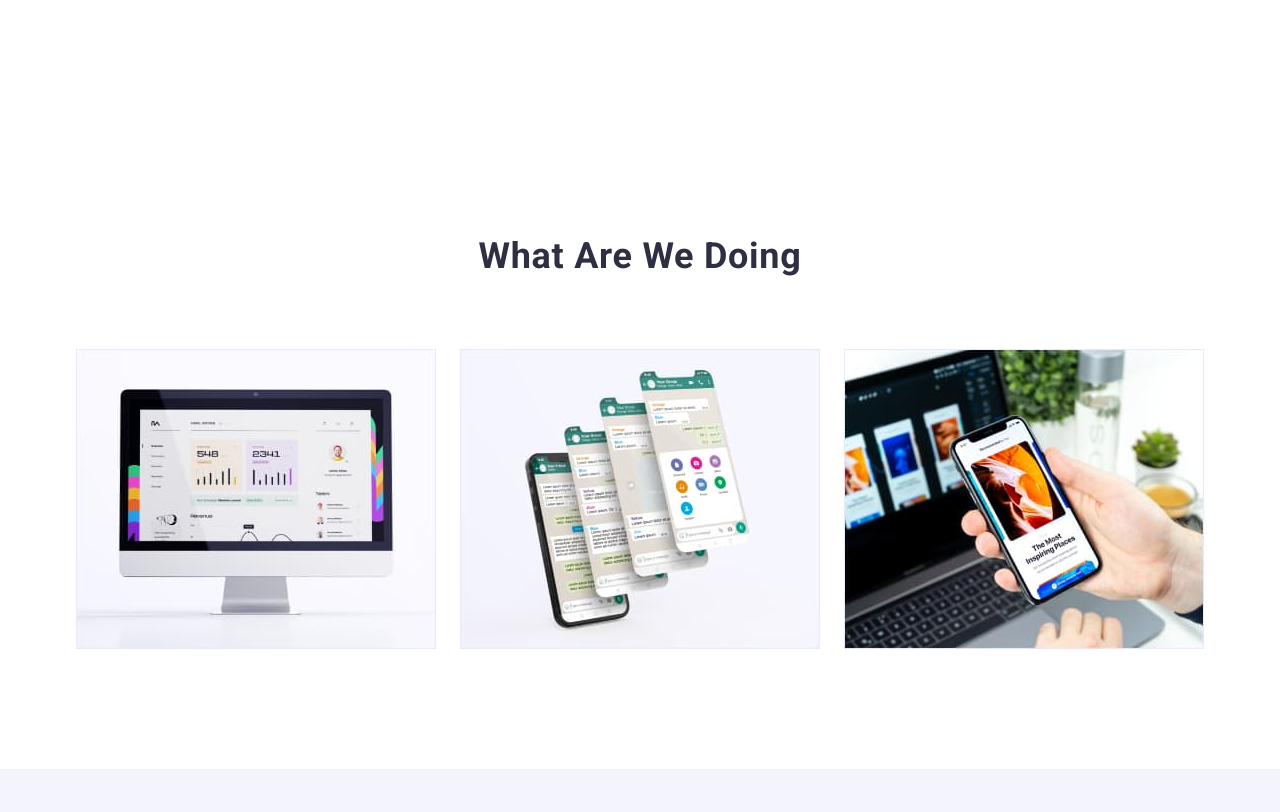
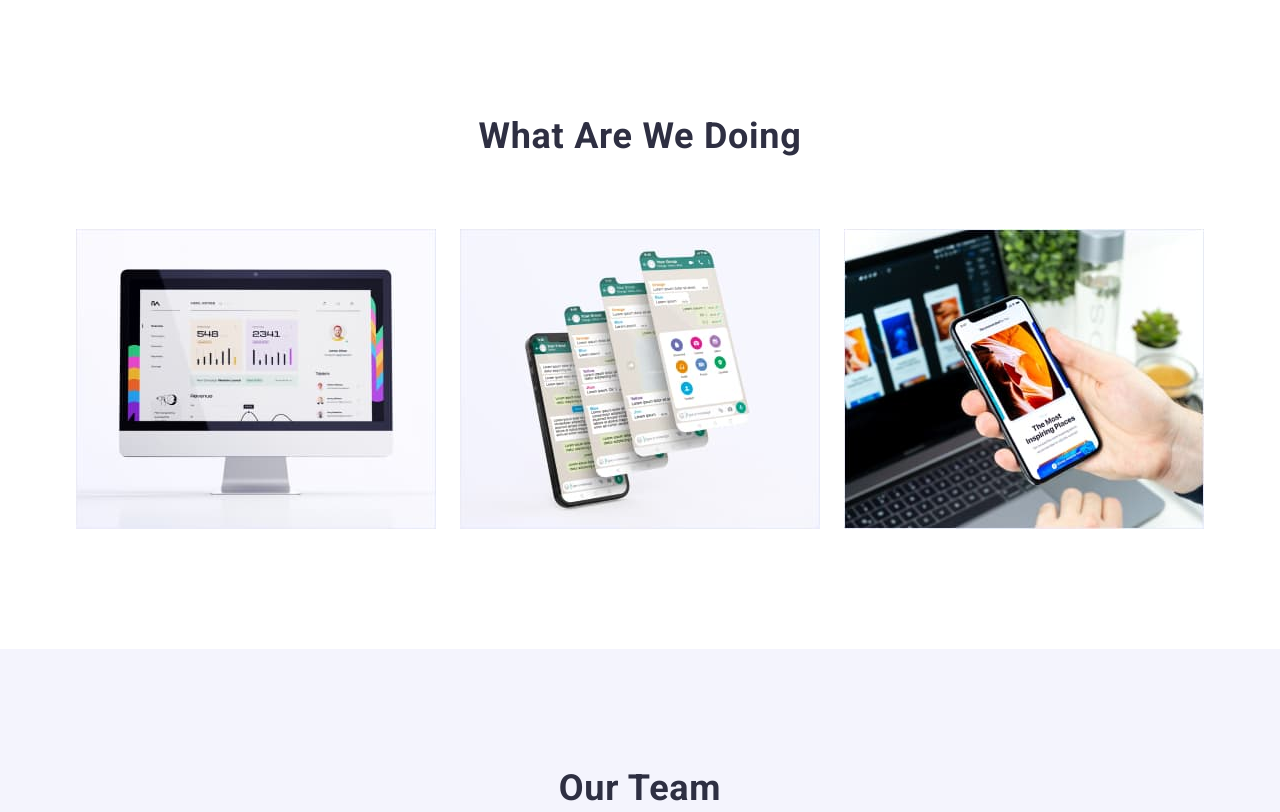
Before and after one commit to MartynaLi/goit-markup-hw-04, a plain HTML site: page index.html in a window 1280 px wide. Shown: the part 1044-1856 px from the top of the page. Drawn offline with nearby package versions, Linux system fonts and the light colour scheme.

Commit message:
changes-mentor

```diff
--- a/css/style.css
+++ b/css/style.css
@@ -230,6 +230,10 @@ margin-bottom: 16px;
   padding-block: 120px;
 }
 
+.section-doing {
+  padding-top: 0;
+}
+
 .background {
   background-image: linear-gradient(rgba(46, 47, 66, 0.7), rgba(46, 47, 66, 0.7)), url(../images/people-office.jpg);
   max-width: 1440px;
--- a/index.html
+++ b/index.html
@@ -123,7 +123,7 @@
           </ul>
         </div>
       </section>
-      <section class="section">
+      <section class="section section-doing">
         <div class="container">
           <h2 class="header-two">What are we doing</h2>
           <ul class="list our-values-flex">
```
